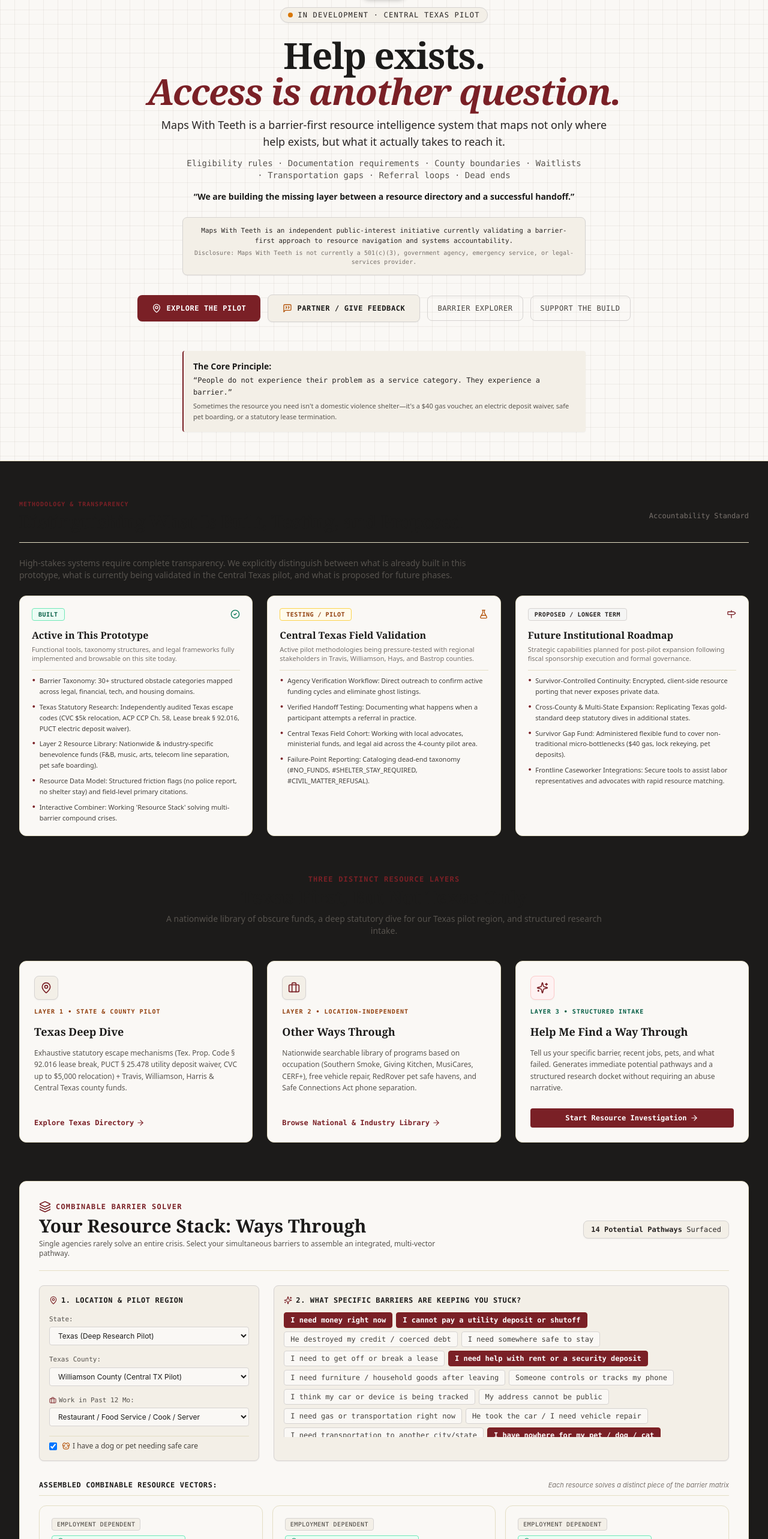
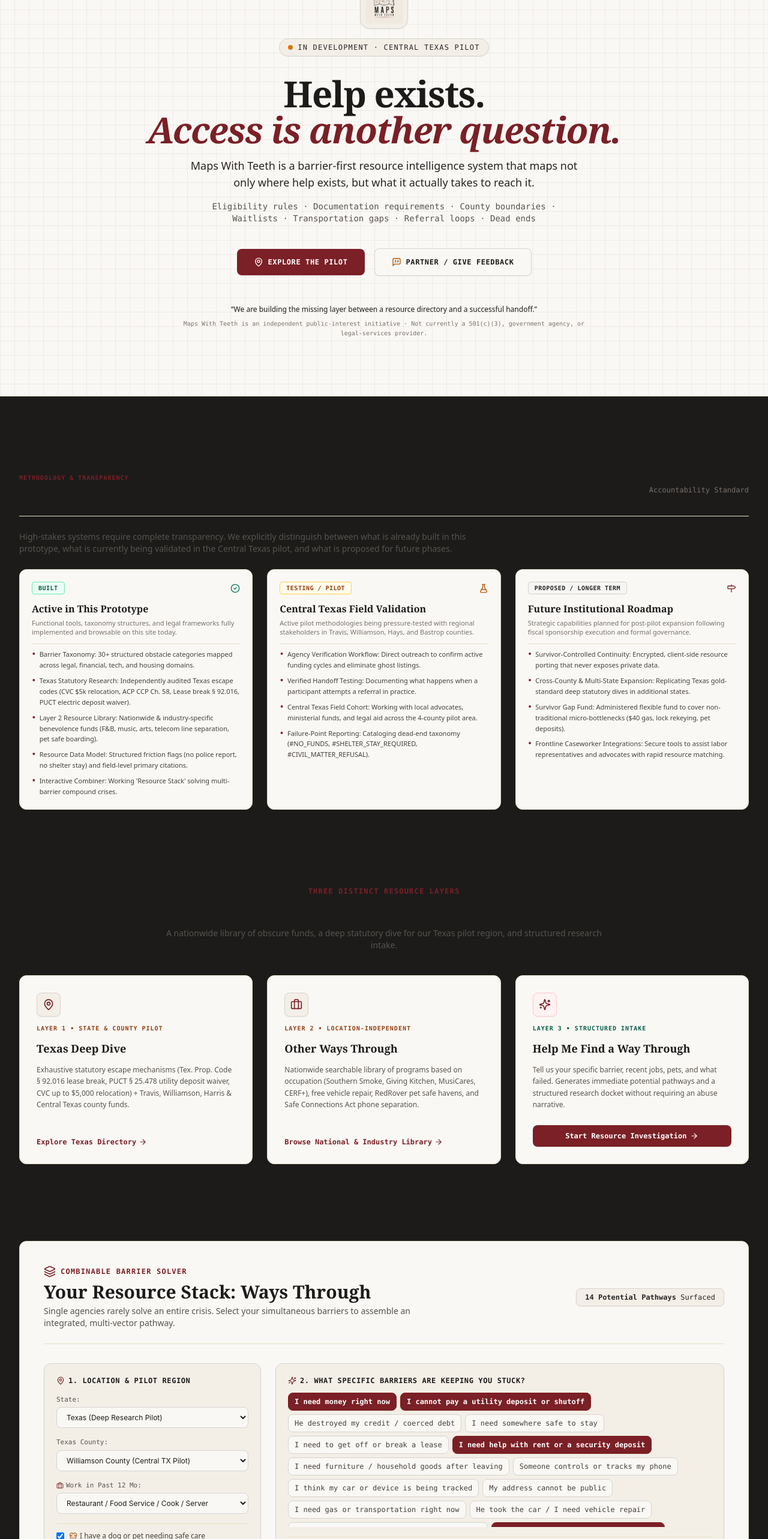
Before and after one commit to rouguemuse/mapswithteeth, a Next.js app: page / in a window 1280 px wide. Shown: the part 234-2800 px from the top of the page at 60% size. Built offline with nearby package versions, Linux system fonts and the light colour scheme.

Commit message:
Refine homepage visual hierarchy, cap representative cards to 6 with directory CTA, and expand vertical whitespace

```diff
--- a/src/app/page.tsx
+++ b/src/app/page.tsx
@@ -6,7 +6,6 @@ import { ResourceStackGenerator } from "@/components/resources/ResourceStackGene
 import { StageRoadmapSection } from "@/components/home/StageRoadmapSection";
 import { StakeholderFeedbackSection } from "@/components/feedback/StakeholderFeedbackSection";
 import {
-  Compass,
   ArrowRight,
   Sparkles,
   MapPin,
@@ -16,13 +15,13 @@ import {
 
 export default function HomePage() {
   return (
-    <div className="space-y-16 pb-16">
-      {/* Editorial Hero Section */}
-      <section className="relative border-b border-brand-sand bg-brand-paper py-12 sm:py-18 px-4 sm:px-6 lg:px-8 overflow-hidden bg-grid-ledger">
-        <div className="max-w-5xl mx-auto text-center space-y-6">
-          {/* Logo & Restrained Status Marker */}
-          <div className="flex flex-col items-center gap-3">
-            <div className="w-16 h-16 sm:w-20 sm:h-20 rounded-2xl bg-brand-ivory border border-stone-300 p-2 shadow-md flex items-center justify-center">
+    <div className="space-y-24 sm:space-y-32 pb-24">
+      {/* Simplified Hero Section */}
+      <section className="relative border-b border-brand-sand bg-brand-paper py-16 sm:py-24 px-4 sm:px-6 lg:px-8 overflow-hidden bg-grid-ledger">
+        <div className="max-w-4xl mx-auto text-center space-y-8">
+          {/* Logo & Restrained Stage Marker */}
+          <div className="flex flex-col items-center gap-4">
+            <div className="w-16 h-16 sm:w-20 sm:h-20 rounded-2xl bg-brand-ivory border border-stone-300 p-2 shadow-sm flex items-center justify-center">
               <Image
                 src="/logo.png"
                 alt="Maps With Teeth"
@@ -33,89 +32,56 @@ export default function HomePage() {
               />
             </div>
 
-            {/* Restrained Stage Marker */}
-            <div className="inline-flex items-center gap-2 px-3 py-1 bg-brand-ivory border border-stone-300 text-stone-800 rounded-full text-xs font-mono uppercase tracking-widest shadow-sm">
+            {/* Stage Marker */}
+            <div className="inline-flex items-center gap-2 px-3.5 py-1.5 bg-brand-ivory border border-stone-300 text-stone-800 rounded-full text-xs font-mono uppercase tracking-widest shadow-sm">
               <span className="w-2 h-2 rounded-full bg-amber-600" />
               <span>IN DEVELOPMENT · CENTRAL TEXAS PILOT</span>
             </div>
           </div>
 
-          {/* Substantive Hero Framing */}
-          <div className="space-y-3">
-            <h1 className="text-3xl sm:text-5xl lg:text-6xl font-serif font-black text-brand-charcoal tracking-tight leading-[1.1]">
+          {/* Core Substantive Framing */}
+          <div className="space-y-4">
+            <h1 className="text-4xl sm:text-5xl lg:text-6xl font-serif font-black text-brand-charcoal tracking-tight leading-[1.12]">
               Help exists. <br />
               <span className="text-brand-oxblood italic font-serif">Access is another question.</span>
             </h1>
 
-            <p className="text-base sm:text-lg text-stone-800 max-w-3xl mx-auto leading-relaxed font-sans font-medium">
+            <p className="text-base sm:text-lg text-stone-800 max-w-2xl mx-auto leading-relaxed font-sans font-medium">
               Maps With Teeth is a barrier-first resource intelligence system that maps not only where help exists, but what it actually takes to reach it.
             </p>
 
-            <p className="text-xs sm:text-sm text-stone-600 max-w-2xl mx-auto leading-relaxed font-mono">
+            <p className="text-xs sm:text-sm text-stone-600 max-w-xl mx-auto leading-relaxed font-mono">
               Eligibility rules · Documentation requirements · County boundaries · Waitlists · Transportation gaps · Referral loops · Dead ends
-            </p>
-
-            <p className="text-xs sm:text-sm text-brand-charcoal max-w-2xl mx-auto font-sans font-semibold pt-1">
-              &ldquo;We are building the missing layer between a resource directory and a successful handoff.&rdquo;
             </p>
           </div>
 
-          {/* Restrained Organizational Disclosure */}
-          <div className="max-w-2xl mx-auto p-3.5 bg-brand-ivory rounded-lg border border-stone-300 text-[11px] text-stone-600 font-mono space-y-1 shadow-sm">
-            <p className="text-stone-800">
-              Maps With Teeth is an independent public-interest initiative currently validating a barrier-first approach to resource navigation and systems accountability.
-            </p>
-            <p className="text-stone-500 text-[10px]">
-              Disclosure: Maps With Teeth is not currently a 501(c)(3), government agency, emergency service, or legal-services provider.
-            </p>
-          </div>
-
-          {/* Prioritized CTA Hierarchy */}
-          <div className="flex flex-wrap items-center justify-center gap-3 pt-2">
-            {/* Primary Action 1: Explore the Pilot */}
+          {/* Two Primary Stakeholder CTAs */}
+          <div className="flex flex-wrap items-center justify-center gap-4 pt-2">
             <Link
               href="/texas"
-              className="px-6 py-3.5 bg-brand-oxblood hover:bg-red-900 text-white rounded-lg text-xs font-bold uppercase tracking-wider font-mono flex items-center gap-2 shadow-sm transition-all transform hover:-translate-y-0.5"
+              className="px-7 py-3.5 bg-brand-oxblood hover:bg-red-900 text-white rounded-lg text-xs font-bold uppercase tracking-wider font-mono flex items-center gap-2 shadow-sm transition-all transform hover:-translate-y-0.5"
             >
               <MapPin className="w-4 h-4" />
               <span>Explore the Pilot</span>
             </Link>
 
-            {/* Primary Action 2: Partner / Give Feedback */}
             <Link
               href="/feedback"
-              className="px-6 py-3.5 bg-brand-ivory hover:bg-stone-200 border border-stone-300 text-brand-charcoal rounded-lg text-xs font-bold uppercase tracking-wider font-mono flex items-center gap-2 transition-all shadow-sm"
+              className="px-7 py-3.5 bg-brand-paper hover:bg-stone-200 border border-stone-300 text-brand-charcoal rounded-lg text-xs font-bold uppercase tracking-wider font-mono flex items-center gap-2 transition-all shadow-sm"
             >
               <MessageSquareQuote className="w-4 h-4 text-amber-700" />
               <span>Partner / Give Feedback</span>
             </Link>
-
-            {/* Secondary Action 1: Find a Way Through Directory */}
-            <Link
-              href="/find-help"
-              className="px-4 py-3 bg-transparent hover:bg-brand-ivory border border-stone-300 text-stone-700 rounded-lg text-xs font-mono uppercase tracking-wider transition-colors"
-            >
-              <span>Barrier Explorer</span>
-            </Link>
-
-            {/* Secondary Action 2: Support the Build */}
-            <Link
-              href="/support"
-              className="px-4 py-3 bg-transparent hover:bg-brand-ivory border border-stone-300 text-stone-700 rounded-lg text-xs font-mono uppercase tracking-wider transition-colors"
-            >
-              <span>Support the Build</span>
-            </Link>
           </div>
 
-          {/* Defining Idea Callout */}
-          <div className="pt-6 max-w-2xl mx-auto">
-            <div className="p-4 bg-brand-ivory border-l-2 border-brand-oxblood rounded text-left text-xs text-stone-800 leading-relaxed font-mono shadow-sm">
-              <strong className="text-brand-charcoal block font-sans text-sm mb-1 font-bold">The Core Principle:</strong>
-              &ldquo;People do not experience their problem as a service category. They experience a barrier.&rdquo;
-              <span className="block text-[11px] text-stone-600 mt-1 font-sans">
-                Sometimes the resource you need isn&apos;t a domestic violence shelter—it&apos;s a $40 gas voucher, an electric deposit waiver, safe pet boarding, or a statutory lease termination.
-              </span>
-            </div>
+          {/* Compact Framing & Disclosure Note */}
+          <div className="pt-4 max-w-2xl mx-auto space-y-2 text-center text-xs text-stone-600 font-mono">
+            <p className="text-brand-charcoal font-sans font-medium text-xs">
+              &ldquo;We are building the missing layer between a resource directory and a successful handoff.&rdquo;
+            </p>
+            <p className="text-[10px] text-stone-500">
+              Maps With Teeth is an independent public-interest initiative · Not currently a 501(c)(3), government agency, or legal-services provider.
+            </p>
           </div>
         </div>
       </section>
@@ -126,22 +92,22 @@ export default function HomePage() {
       </section>
 
       {/* The 3 Resource Layers */}
-      <section className="max-w-7xl mx-auto px-4 sm:px-6 lg:px-8">
-        <div className="text-center max-w-3xl mx-auto mb-10">
-          <span className="text-xs font-mono uppercase tracking-widest text-brand-oxblood font-bold block mb-1">
+      <section className="max-w-7xl mx-auto px-4 sm:px-6 lg:px-8 space-y-10">
+        <div className="text-center max-w-3xl mx-auto space-y-2">
+          <span className="text-xs font-mono uppercase tracking-widest text-brand-oxblood font-bold block">
             Three Distinct Resource Layers
           </span>
           <h2 className="text-2xl sm:text-3xl font-serif font-bold text-brand-charcoal">
             Texas-First, But Not Texas-Only
           </h2>
-          <p className="text-xs sm:text-sm text-stone-600 mt-2 font-sans">
+          <p className="text-xs sm:text-sm text-stone-600 font-sans">
             A nationwide library of obscure funds, a deep statutory dive for our Texas pilot region, and structured research intake.
           </p>
         </div>
 
         <div className="grid gap-6 md:grid-cols-3">
           {/* Layer 1: Texas */}
-          <div className="bg-brand-paper border border-brand-sand rounded-xl p-6 flex flex-col justify-between hover:border-stone-400 hover:shadow-md transition-all">
+          <div className="bg-brand-paper border border-brand-sand rounded-xl p-6 sm:p-7 flex flex-col justify-between hover:border-stone-400 hover:shadow-md transition-all shadow-sm">
             <div className="space-y-3">
               <div className="w-10 h-10 rounded-lg bg-brand-ivory border border-stone-300 flex items-center justify-center text-brand-oxblood shadow-sm">
                 <MapPin className="w-5 h-5" />
@@ -164,7 +130,7 @@ export default function HomePage() {
           </div>
 
           {/* Layer 2: Other Ways Through */}
-          <div className="bg-brand-paper border border-brand-sand rounded-xl p-6 flex flex-col justify-between hover:border-stone-400 hover:shadow-md transition-all">
+          <div className="bg-brand-paper border border-brand-sand rounded-xl p-6 sm:p-7 flex flex-col justify-between hover:border-stone-400 hover:shadow-md transition-all shadow-sm">
             <div className="space-y-3">
               <div className="w-10 h-10 rounded-lg bg-brand-ivory border border-stone-300 flex items-center justify-center text-brand-oxblood shadow-sm">
                 <Briefcase className="w-5 h-5" />
@@ -187,7 +153,7 @@ export default function HomePage() {
           </div>
 
           {/* Layer 3: Ask Us to Look */}
-          <div className="bg-brand-paper border border-brand-sand rounded-xl p-6 flex flex-col justify-between hover:border-brand-oxblood hover:shadow-md transition-all shadow-sm">
+          <div className="bg-brand-paper border border-brand-sand rounded-xl p-6 sm:p-7 flex flex-col justify-between hover:border-brand-oxblood hover:shadow-md transition-all shadow-sm">
             <div className="space-y-3">
               <div className="w-10 h-10 rounded-lg bg-red-50 border border-red-200 flex items-center justify-center text-brand-oxblood shadow-sm">
                 <Sparkles className="w-5 h-5 text-brand-oxblood" />
@@ -202,7 +168,7 @@ export default function HomePage() {
             </div>
             <Link
               href="/ask-us-to-look"
-              className="mt-6 text-xs font-bold font-mono text-white bg-brand-oxblood hover:bg-red-900 px-3 py-2 rounded flex items-center justify-center gap-1.5 transition-colors shadow-sm"
+              className="mt-6 text-xs font-bold font-mono text-white bg-brand-oxblood hover:bg-red-900 px-3 py-2.5 rounded-lg flex items-center justify-center gap-1.5 transition-colors shadow-sm"
             >
               <span>Start Resource Investigation</span>
               <ArrowRight className="w-3.5 h-3.5" />
@@ -211,20 +177,20 @@ export default function HomePage() {
         </div>
       </section>
 
-      {/* Interactive Combiner: Your Resource Stack */}
+      {/* Main Resource Intelligence / Directory Area: 6 Representative Cards + Prominent Directory CTA */}
       <section className="max-w-7xl mx-auto px-4 sm:px-6 lg:px-8">
-        <ResourceStackGenerator />
+        <ResourceStackGenerator maxCards={6} />
       </section>
 
       {/* Barrier Explorer Grid */}
       <section className="max-w-7xl mx-auto px-4 sm:px-6 lg:px-8">
-        <div className="border-t border-brand-sand pt-12">
-          <div className="flex flex-wrap items-center justify-between gap-3 mb-6">
+        <div className="border-t border-brand-sand pt-16 space-y-8">
+          <div className="flex flex-wrap items-center justify-between gap-4">
             <div>
-              <h2 className="text-xl sm:text-2xl font-serif font-bold text-brand-charcoal">
+              <h2 className="text-2xl sm:text-3xl font-serif font-bold text-brand-charcoal">
                 What are you trying to solve?
               </h2>
-              <p className="text-xs text-stone-600 mt-1 font-sans">
+              <p className="text-xs sm:text-sm text-stone-600 mt-1 font-sans">
                 Explore verified escape mechanisms categorized by concrete real-world barrier.
               </p>
             </div>
@@ -242,7 +208,7 @@ export default function HomePage() {
               <Link
                 key={cat.id}
                 href={`/find-help?barrier=${cat.id}`}
-                className="p-4 bg-brand-paper border border-brand-sand rounded-lg hover:border-stone-400 hover:shadow-sm transition-all group"
+                className="p-4 bg-brand-paper border border-brand-sand rounded-xl hover:border-stone-400 hover:shadow-sm transition-all group shadow-sm"
               >
                 <div className="flex items-center justify-between text-stone-500 group-hover:text-brand-oxblood mb-2">
                   <span className="text-[10px] font-mono uppercase tracking-wider">{cat.category}</span>
--- a/src/components/resources/ResourceStackGenerator.tsx
+++ b/src/components/resources/ResourceStackGenerator.tsx
@@ -1,14 +1,15 @@
 "use client";
 
 import React, { useState } from "react";
+import Link from "next/link";
 import { BARRIER_CATEGORIES } from "@/data/barriers";
 import { INDUSTRY_OPTIONS } from "@/data/industries";
 import { ALL_TEXAS_COUNTIES } from "@/data/texasCounties";
 import { matchIntakeToResources } from "@/data/matcher";
 import { ResourceCard } from "./ResourceCard";
-import { Layers, Sparkles, Dog, Briefcase, MapPin } from "lucide-react";
+import { Layers, Sparkles, Dog, Briefcase, MapPin, ArrowRight } from "lucide-react";
 
-export function ResourceStackGenerator() {
+export function ResourceStackGenerator({ maxCards = 6 }: { maxCards?: number }) {
   const [selectedBarriers, setSelectedBarriers] = useState<string[]>([
     "money-now",
     "rent-deposit",
@@ -37,12 +38,14 @@ export function ResourceStackGenerator() {
     failedChannels: [],
   });
 
+  const displayedMatches = maxCards ? matchResult.matches.slice(0, maxCards) : matchResult.matches;
+
   return (
-    <div className="bg-brand-paper border border-brand-sand rounded-xl p-6 sm:p-8 shadow-md my-8 space-y-6">
+    <div className="bg-brand-paper border border-brand-sand rounded-xl p-6 sm:p-10 shadow-sm space-y-8">
       {/* Header */}
-      <div className="flex flex-wrap items-center justify-between gap-3 border-b border-brand-sand pb-5">
+      <div className="flex flex-wrap items-center justify-between gap-4 border-b border-brand-sand pb-6">
         <div>
-          <div className="flex items-center gap-2 text-brand-oxblood mb-1">
+          <div className="flex items-center gap-2 text-brand-oxblood mb-1.5">
             <Layers className="w-5 h-5" />
             <span className="text-xs font-mono font-bold tracking-widest uppercase">
               Combinable Barrier Solver
@@ -51,12 +54,12 @@ export function ResourceStackGenerator() {
           <h2 className="text-2xl sm:text-3xl font-serif font-bold text-brand-charcoal">
             Your Resource Stack: Ways Through
           </h2>
-          <p className="text-xs text-stone-600 mt-1 max-w-2xl font-sans">
+          <p className="text-xs sm:text-sm text-stone-600 mt-1 max-w-2xl font-sans leading-relaxed">
             Single agencies rarely solve an entire crisis. Select your simultaneous barriers to assemble an integrated, multi-vector pathway.
           </p>
         </div>
 
-        <div className="px-3 py-1.5 bg-brand-ivory border border-stone-300 rounded-lg text-xs font-mono text-stone-800 shadow-sm">
+        <div className="px-3.5 py-1.5 bg-brand-ivory border border-stone-300 rounded-lg text-xs font-mono text-stone-800 shadow-sm">
           <strong>{matchResult.matches.length} Potential Pathways</strong> Surfaced
         </div>
       </div>
@@ -64,7 +67,7 @@ export function ResourceStackGenerator() {
       {/* Interactive Levers Selector */}
       <div className="grid gap-6 lg:grid-cols-3">
         {/* Levers: Location & Work */}
-        <div className="space-y-4 bg-brand-ivory p-4 rounded-lg border border-stone-300 shadow-sm">
+        <div className="space-y-4 bg-brand-ivory p-5 rounded-xl border border-stone-300 shadow-sm">
           <h3 className="text-xs font-bold uppercase tracking-wider text-brand-charcoal flex items-center gap-1.5 font-mono">
             <MapPin className="w-3.5 h-3.5 text-brand-oxblood" />
             <span>1. Location & Pilot Region</span>
@@ -75,7 +78,7 @@ export function ResourceStackGenerator() {
             <select
               value={selectedState}
               onChange={(e) => setSelectedState(e.target.value)}
-              className="w-full bg-brand-paper border border-stone-300 rounded px-2.5 py-1.5 text-xs text-brand-charcoal focus:border-brand-oxblood"
+              className="w-full bg-brand-paper border border-stone-300 rounded-lg px-3 py-2 text-xs text-brand-charcoal focus:border-brand-oxblood"
             >
               <option value="TX">Texas (Deep Research Pilot)</option>
               <option value="US">Nationwide / Other State</option>
@@ -88,7 +91,7 @@ export function ResourceStackGenerator() {
               <select
                 value={selectedCounty}
                 onChange={(e) => setSelectedCounty(e.target.value)}
-                className="w-full bg-brand-paper border border-stone-300 rounded px-2.5 py-1.5 text-xs text-brand-charcoal focus:border-brand-oxblood"
+                className="w-full bg-brand-paper border border-stone-300 rounded-lg px-3 py-2 text-xs text-brand-charcoal focus:border-brand-oxblood"
               >
                 {ALL_TEXAS_COUNTIES.map((c) => (
                   <option key={c.slug} value={c.name.replace(" County", "")}>
@@ -107,7 +110,7 @@ export function ResourceStackGenerator() {
             <select
               value={selectedIndustry}
               onChange={(e) => setSelectedIndustry(e.target.value)}
-              className="w-full bg-brand-paper border border-stone-300 rounded px-2.5 py-1.5 text-xs text-brand-charcoal focus:border-brand-oxblood"
+              className="w-full bg-brand-paper border border-stone-300 rounded-lg px-3 py-2 text-xs text-brand-charcoal focus:border-brand-oxblood"
             >
               {INDUSTRY_OPTIONS.map((ind) => (
                 <option key={ind.id} value={ind.id}>
@@ -117,7 +120,7 @@ export function ResourceStackGenerator() {
             </select>
           </div>
 
-          <div className="pt-2 border-t border-brand-sand flex items-center gap-2">
+          <div className="pt-3 border-t border-brand-sand flex items-center gap-2">
             <input
               type="checkbox"
               id="hasAnimalCheck"
@@ -133,20 +136,21 @@ export function ResourceStackGenerator() {
         </div>
 
         {/* Levers: Select Barriers */}
-        <div className="lg:col-span-2 bg-brand-ivory p-4 rounded-lg border border-stone-300 shadow-sm">
+        <div className="lg:col-span-2 bg-brand-ivory p-5 rounded-xl border border-stone-300 shadow-sm flex flex-col justify-between">
+          <div>
             <h3 className="text-xs font-bold uppercase tracking-wider text-brand-charcoal mb-3 flex items-center gap-1.5 font-mono">
               <Sparkles className="w-3.5 h-3.5 text-brand-oxblood" />
               <span>2. What specific barriers are keeping you stuck?</span>
             </h3>
 
-          <div className="flex flex-wrap gap-1.5 max-h-52 overflow-y-auto pr-1">
+            <div className="flex flex-wrap gap-1.5 max-h-56 overflow-y-auto pr-1">
               {BARRIER_CATEGORIES.map((cat) => {
                 const isSelected = selectedBarriers.includes(cat.id);
                 return (
                   <button
                     key={cat.id}
                     onClick={() => toggleBarrier(cat.id)}
-                  className={`text-xs px-2.5 py-1 rounded border transition-all text-left flex items-center gap-1.5 font-mono ${
+                    className={`text-xs px-2.5 py-1.5 rounded-lg border transition-all text-left flex items-center gap-1.5 font-mono ${
                       isSelected
                         ? "bg-brand-oxblood text-white border-red-900 font-bold shadow-sm"
                         : "bg-brand-paper text-stone-700 border-stone-300 hover:border-stone-400 hover:text-brand-charcoal"
@@ -158,22 +162,27 @@ export function ResourceStackGenerator() {
               })}
             </div>
           </div>
+
+          <p className="text-[11px] text-stone-500 font-mono pt-3 border-t border-brand-sand mt-4">
+            Toggle obstacles to dynamically reconfigure the underlying statutory, grant, and municipal intelligence stack.
+          </p>
+        </div>
       </div>
 
       {/* Stacked Results Architecture */}
-      <div className="space-y-4 pt-2">
-        <div className="flex items-center justify-between border-b border-brand-sand pb-2">
+      <div className="space-y-6 pt-2">
+        <div className="flex items-center justify-between border-b border-brand-sand pb-3">
           <h3 className="text-xs font-bold uppercase tracking-wider text-brand-charcoal font-mono">
-            Assembled Combinable Resource Vectors:
+            Representative Resource Vectors ({displayedMatches.length} of {matchResult.matches.length} Shown):
           </h3>
-          <span className="text-[11px] text-stone-500 italic">
-            Each resource solves a distinct piece of the barrier matrix
+          <span className="text-[11px] text-stone-500 font-mono italic">
+            Each resource addresses a distinct node in the barrier matrix
           </span>
         </div>
 
-        {matchResult.matches.length > 0 ? (
-          <div className="grid gap-4 md:grid-cols-2 lg:grid-cols-3">
-            {matchResult.matches.map((m) => (
+        {displayedMatches.length > 0 ? (
+          <div className="grid gap-5 md:grid-cols-2 lg:grid-cols-3">
+            {displayedMatches.map((m) => (
               <ResourceCard
                 key={m.resource.id}
                 resource={m.resource}
@@ -183,10 +192,24 @@ export function ResourceStackGenerator() {
             ))}
           </div>
         ) : (
-          <div className="p-8 text-center bg-brand-ivory rounded border border-stone-300 text-stone-600 text-xs font-mono">
+          <div className="p-8 text-center bg-brand-ivory rounded-xl border border-stone-300 text-stone-600 text-xs font-mono">
             No exact preset match for this combination. Try selecting additional barrier levers or submit an investigation request.
           </div>
         )}
+
+        {/* Prominent CTA to Explore Full Directory */}
+        <div className="pt-6 border-t border-brand-sand flex flex-col sm:flex-row items-center justify-between gap-4">
+          <div className="text-xs text-stone-600 font-mono">
+            Full directory contains Texas statutory codes, nationwide industry funds, utility waivers, and pet foster networks.
+          </div>
+          <Link
+            href="/find-help"
+            className="px-6 py-3.5 bg-brand-paper hover:bg-stone-200 border border-stone-300 text-brand-charcoal hover:border-brand-oxblood rounded-lg text-xs font-bold font-mono uppercase tracking-wider flex items-center gap-2 shadow-sm transition-all group shrink-0"
+          >
+            <span>Explore All Resources in Directory</span>
+            <ArrowRight className="w-4 h-4 text-brand-oxblood group-hover:translate-x-1 transition-transform" />
+          </Link>
+        </div>
       </div>
     </div>
   );
```
Lines whose indentation alone changed are shown as unchanged.
